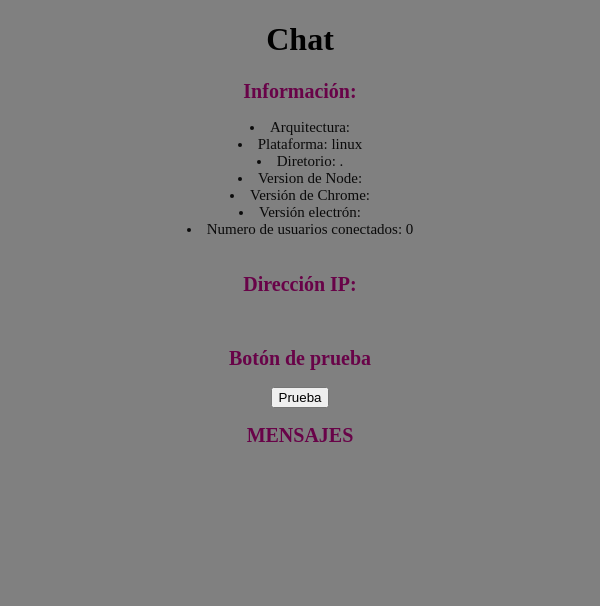
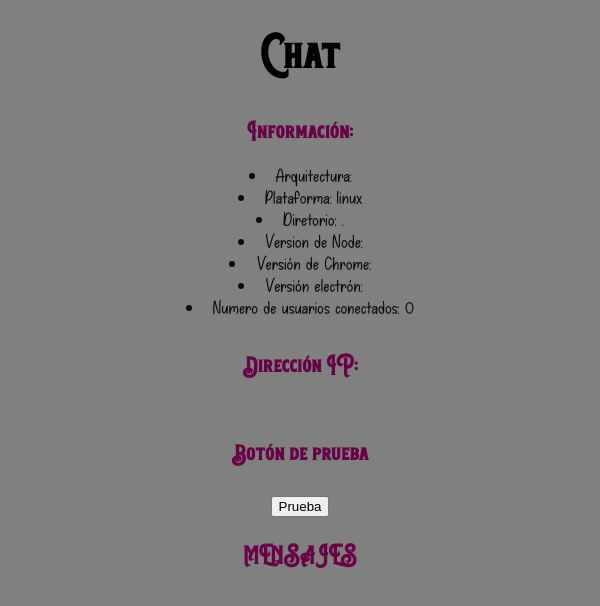
Before and after one commit to luciaizq/LTAW-Practicas, an Electron app: page P4/chat/index.html in a window 600 px wide. Drawn offline with Linux system fonts and the light colour scheme; no server answers.

Commit message:
ultimos retoques

```diff
--- a/P4/chat/index.css
+++ b/P4/chat/index.css
@@ -1,19 +1,35 @@
+@font-face {
+    font-family: 'Fuente';
+    src: url(Amontesa.ttf);
+  }
+  @font-face {
+    font-family: 'Fuente1';
+    src: url(Spring\ Snowstorm.ttf);
+  }
 body{
     background-color: grey;
     text-align: center;
 }
 
-h2{
+h1{
+    font-family: 'Fuente';
     color: rgb(0, 0, 0);
     font-size: 30px;
 }
+h2{
+    font-family: 'Fuente';
+    color: rgb(104, 3, 72);
+    font-size: 15px;
+}
 
-h2{
-    color: rgb(104, 3, 72);
+p{
+    font-family: 'Fuente1';
+    color: rgb(0, 0, 0);
     font-size: 20px;
 }
 
 li{
+    font-family: 'Fuente1';
     color: rgb(10, 10, 10);
-    font-size: 15px;
+    font-size: 20px;
 }
--- a/P4/chat/index.html
+++ b/P4/chat/index.html
@@ -29,7 +29,7 @@
         <li>Versión electrón:  <span id='Velectron' class="blue"></span></li>
         <li>Numero de usuarios conectados: <span id='numeroclientes' class="blue"></span></li>
     <br>
-    <h2> Dirección IP:</h2> <span id='ip' class="blue"></span>
+    <h2> Dirección IP:</h2><p> <span id='ip' class="blue"></span></p>
     </div>
 
 <div class="Prueba">
```
Also changed, not shown: paso 1.png (deleted), paso 2.1.png (deleted), paso 2.png (deleted), paso 3.png (deleted), paso.1.jpeg (added), paso.2.jpeg (added), paso.3.jpeg (added).
